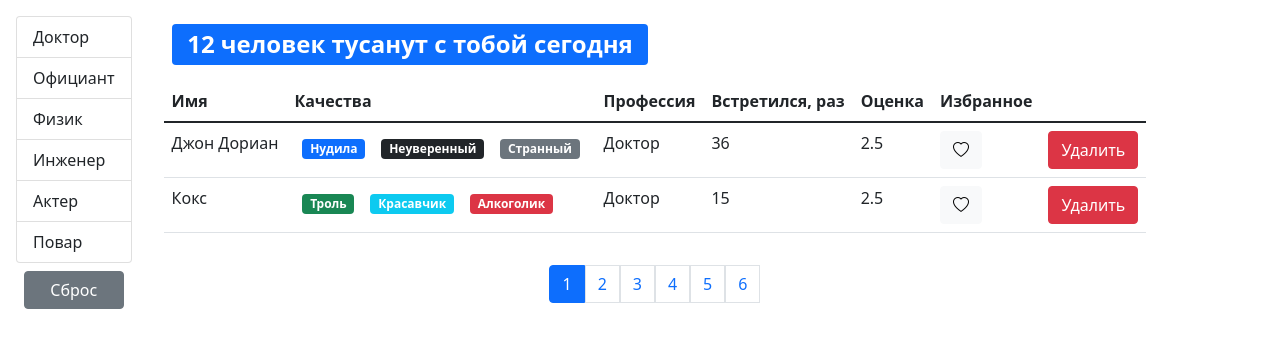
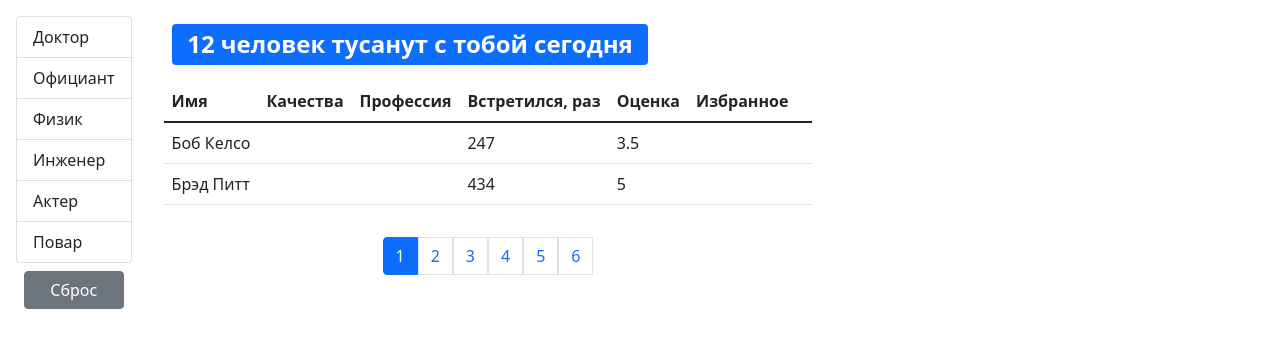
Before and after one commit to andre-korkin/fast-company, a React (Create React App) app: page / in a window 1280 px wide. Shown: the top 348 px of the page. Built offline with nearby package versions, Linux system fonts and the light colour scheme.

Commit message:
lesson Sorting initial

```diff
--- a/src/components/users.jsx
+++ b/src/components/users.jsx
@@ -1,10 +1,11 @@
 import React, { useState, useEffect } from 'react'
-import User from './user'
 import Pagination from './pagination'
 import PropTypes from 'prop-types'
 import GroupList from './groupList'
 import API from '../api'
 import TopMessage from './topMessage'
+import UsersTable from './usersTable'
+import _ from 'lodash'
 
 
 const Users = ({ users, ...rest }) => {
@@ -17,13 +18,17 @@ const Users = ({ users, ...rest }) => {
     useEffect(() => setCurrentPage(1), [profSelected])
 
     const [currentPage, setCurrentPage] = useState(1)  // следим за выбранной страницей
+    const [sortBy, setSortBy] = useState({ iter: 'name', order: 'asc' })
 
     const usersFilterProf = profSelected ? users.filter(user => user.profession._id === profSelected._id) : users
-    const count = usersFilterProf.length
+
+    const usersSorted = _.orderBy(usersFilterProf, [sortBy.iter], [sortBy.order])
+
+    const count = usersSorted.length
 
     const beginIndexUsers = (currentPage - 1) * pageSize  // начальный индекс юзера текущей страницы
     const lastIndexUsers = beginIndexUsers + pageSize  // конечный индекс юзера текущей страницы + 1
-    const currentUsers = usersFilterProf.slice(beginIndexUsers, lastIndexUsers)  // массив юзеров (вырезка) для текущей страницы
+    const currentUsers = usersSorted.slice(beginIndexUsers, lastIndexUsers)  // массив юзеров (вырезка) для текущей страницы
 
     return (
         <div className='d-flex'>
@@ -37,22 +42,7 @@ const Users = ({ users, ...rest }) => {
             <div className='d-flex flex-column m-3'>
                 <TopMessage value = {count} />
 
-                <table className="table table-hover">
-                    <thead>
-                        <tr>
-                            <th scope="col">Имя</th>
-                            <th scope="col">Качества</th>
-                            <th scope="col">Профессия</th>
-                            <th scope="col">Встретился, раз</th>
-                            <th scope="col">Оценка</th>
-                            <th scope="col">Избранное</th>
-                            <th scope="col"></th>
-                        </tr>
-                    </thead>
-                    <tbody>
-                        {currentUsers.map(user => <User key = {user._id} onDelete = {rest.onDelete} {...user} />)}
-                    </tbody>
-                </table>
+                <UsersTable users = {currentUsers} onSort = {handleSort} {...rest} />
 
                 <div className='d-flex justify-content-center m-3'>
                     <Pagination itemCount = {count} pageSize = {pageSize} currentPage = {currentPage} onPageChange = {handlePageChange} />
@@ -71,6 +61,15 @@ const Users = ({ users, ...rest }) => {
         setProfSelected(undefined)
     }
 
+    function handleSort (item) {
+        if (sortBy.iter === item) {
+            sortBy.order === 'asc' ? setSortBy({ iter: item, order: 'desc' }) : setSortBy({ iter: item, order: 'asc' })
+        }
+        else {
+            setSortBy({ iter: item, order: 'asc' })
+        }
+    }
+
     function handlePageChange (pageIndex) {
         setCurrentPage(pageIndex)
     }
--- /dev/null
+++ b/src/components/usersTable.jsx
@@ -0,0 +1,35 @@
+import React from 'react'
+import PropTypes from 'prop-types'
+import UsersTableHead from './usersTableHead'
+import UsersTableBody from './usersTableBody'
+
+
+const UsersTable = ({ users, onSort, ...rest }) => {
+    const cols = [
+        { iter: 'name', name: 'Имя' },
+        { name: 'Качества' },
+        { iter: 'profession.name', name: 'Профессия' },
+        { iter: 'completedMeetings', name: 'Встретился, раз' },
+        { iter: 'rate', name: 'Оценка' },
+        { iter: 'favorites', name: 'Избранное' },
+        {}
+    ]
+
+    return (
+        <table className="table table-hover">
+            <thead>
+                <UsersTableHead columns={cols} onSort={onSort} />
+            </thead>
+            <tbody>
+                <UsersTableBody columns={cols} users={users} {...rest} />
+            </tbody>
+        </table>
+    )
+}
+
+UsersTable.propTypes = {
+    users: PropTypes.array.isRequired,
+    onSort: PropTypes.func.isRequired
+}
+
+export default UsersTable
--- /dev/null
+++ b/src/components/usersTableBody.jsx
@@ -0,0 +1,18 @@
+import React from 'react'
+import PropTypes from 'prop-types'
+
+
+const UsersTableBody = ({ columns, users }) => {
+    return users.map(user => (
+        <tr key={user._id}>
+            {columns.map((column, index) => <td key={ index }>{user[column.iter]}</td>)}
+        </tr>
+    ))
+}
+
+UsersTableBody.propTypes = {
+    columns: PropTypes.array.isRequired,
+    users: PropTypes.array.isRequired
+}
+
+export default UsersTableBody
--- /dev/null
+++ b/src/components/usersTableHead.jsx
@@ -0,0 +1,24 @@
+import React from 'react'
+import PropTypes from 'prop-types'
+
+
+const UsersTableHead = ({ columns, onSort }) => {
+    return (
+        <tr>
+            {columns.map((column, index) => {
+                return (
+                    <th key={index} onClick={column.iter ? () => onSort(column.iter) : null} role={column.iter ? 'button' : ''} scope="col">
+                        {column.name ? column.name : ''}
+                    </th>
+                )
+            })}
+        </tr>
+    )
+}
+
+UsersTableHead.propTypes = {
+    columns: PropTypes.array.isRequired,
+    onSort: PropTypes.func.isRequired
+}
+
+export default UsersTableHead
```
